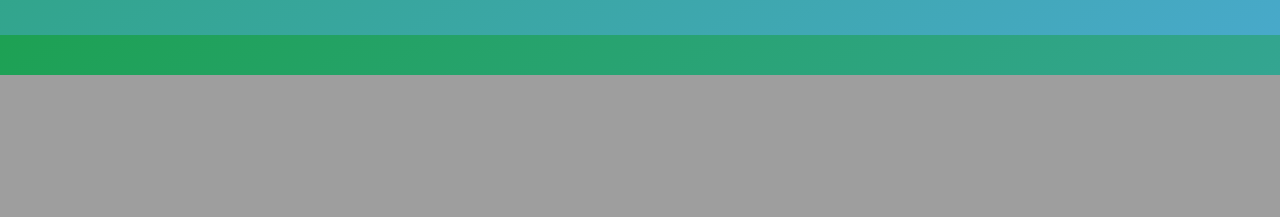
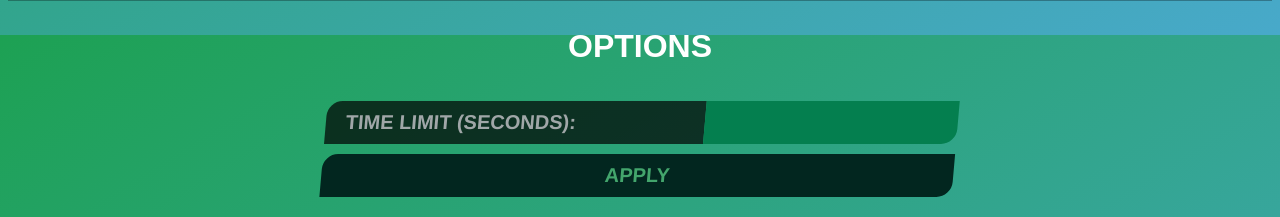
Before and after one commit to christofsteel/tm_mapselect, a Python web app: template tm_mapselect/templates/index.html in a window 1280 px wide. Shown: the part 765-982 px from the top of the page. Before the commit the page ends 840 px from the top, so only its background shows below. Run offline with Jinja, Linux system fonts and the light colour scheme; the template is opened without the code that fills it: most values are stand-ins (such as "Sample title", 1, 10 or a date in 2020).

Commit message:
Better scrolling for maps, added time limit option

```diff
--- a/tm_mapselect/main.py
+++ b/tm_mapselect/main.py
@@ -185,13 +185,13 @@ def create_app(tm_server, tm_xml_port, tm_user, tm_password) -> Flask:
         maps = controller.state.maps
         timelimit = controller.state.modescript_settings.get("S_TimeLimit", 0)
 
-        current_map = controller.state.current_map_index if controller.state else None
-        server_name = controller.state.server_name if controller.state else "Unknown"
+        current_map = controller.state.current_map_index
+        server_name = controller.state.server_name
 
         return render_template(
             "index.html",
             maps=maps,
-            current_map=current_map,
+            current_map_index=current_map,
             timelimit=timelimit,
             server_name=server_name,
         )
--- a/tm_mapselect/templates/index.html
+++ b/tm_mapselect/templates/index.html
@@ -7,31 +7,38 @@
 body {
   background-image: linear-gradient(to bottom right, #1da153, #48a9ca);
   background-attachment: fixed;
-  height: 100vh;
+  text-transform: uppercase;
 }
 #maps {
-  transform: skew(-5deg);
+  background-color: rgba(0, 0, 0, 0.3);
+  overflow-y: auto;
 }
 
 #maps ul {
   display: flex;
-  height: 90vh;
+  height: 70vh;
   flex-wrap: wrap;
   flex-direction: column;
   gap: 0px;
+  transform: skew(-5deg);
 }
 #maps li {
   display: block;
-  /* flex: 1 0 20%; */
   background-color: #03ae03;
   height: 15%;
+  width: 20%;
   border: 5px solid white;
   margin: 10px;
   border-radius: 15px 0px 15px 0px;
   background-size: cover;
   background-position: center;
-  background-scroll: none;
   transition: transform .2s;
+  flex: 1 0 auto;
+  box-sizing: border-box;
+}
+
+#maps .current-map {
+  box-shadow: 0 0 30px 20px rgba(30, 170, 128, 1);
 }
 
 #maps li:hover {
@@ -72,9 +79,70 @@ h1 {
   text-shadow: 2px 2px 4px #000000;
   text-align: center;
 }
+h2 {
+  color: white;
+  font-size: 32px;
+  font-family: sans-serif;
+  font-weight: 600;
+  text-align: center;
+}
 
-.options {
-  display: none;
+.options{
+  transform: skew(-5deg);
+  width: 50%;
+  margin: 20px auto;
+}
+
+.options label{
+  display: inline-block;
+  background-color: rgba(0, 0, 0, 0.7);
+  color: #a0a7a8;
+  margin: 10px 0px 10px 0px;
+  padding: 10px 20px;
+  width: 60%;
+  font-size: 20px;
+  font-family: sans-serif;
+  font-weight: 700;
+  text-transform: uppercase;
+  border-radius: 15px 0px 0px 0px;
+  box-sizing: border-box;
+}
+
+.options label:hover{
+  background-color: rgba(0, 0, 0, 0.9);
+  cursor: pointer;
+}
+
+.options input[type="number"]:hover, .options input[type="number"]:focus {
+  background-color: #009b5f;
+  color: #ffffff;
+  cursor: text;
+}
+
+.options input[type="number"] {
+  background-color: #047f4f;
+  color: #9acdb7;
+  font-size: 20px;
+  font-family: sans-serif;
+  font-weight: 600;
+  padding: 10px;
+  width: 40%;
+  border: none;
+  border-radius: 0px 0px 15px 0px;
+  box-sizing: border-box;
+}
+
+.options input[type="submit"] {
+  background-color: #02261f;
+  color: #43a56c;
+  font-size: 20px;
+  font-family: sans-serif;
+  font-weight: 600;
+  border: none;
+  padding: 10px 20px;
+    width: 100%;
+  text-transform: uppercase;
+  border-radius: 15px 0px 15px 0px;
 }
     </style>
 
@@ -100,6 +168,9 @@ h1 {
       <ul>
         {% for map in maps %}
           <li
+          {% if loop.index == current_map_index %}
+            class="current-map"
+          {% endif %}
  style="background-image: url('https://trackmania.exchange/mapthumb/{{ map.ID }}');"
         >
           <div class="mapstext" id="{{ map.ID}}"
@@ -112,11 +183,13 @@ h1 {
         {% endfor %}
       </ul>
     </div>
+    <h2>Options</h2>
     <div class='options'>
       <form method='post' action='/setTimeLimit'>
-        <label for='timeLimit'>Set Time Limit (seconds):</label>
-        <input type='number' id='timelimit' name='timelimit' value="{{ timelimit }}" required>
-        <input type='submit' value='Submit'>
+        <div>
+        <label for='timelimit'>Time Limit (seconds):</label><input type='number' id='timelimit' name='timelimit' value="{{ timelimit }}" required>
+        </div>
+        <input type='submit' value='Apply'>
       </form>
     </div>
   </body>
```
